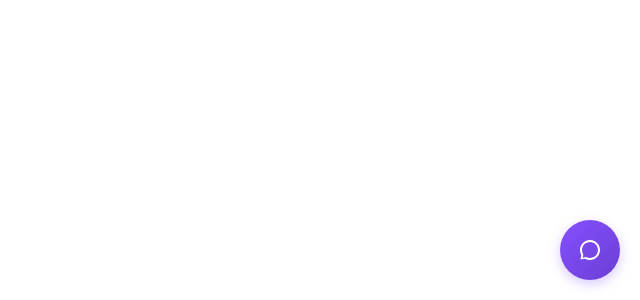
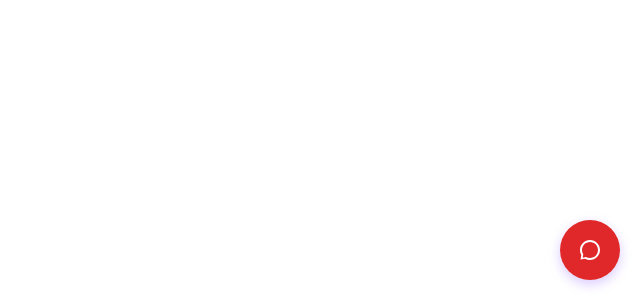
Before and after one commit to Sajeewa30/spanmor-chatbot, a Next.js app: page / in a window 1280 px wide. Shown: the part 500-800 px from the top of the page, without its empty margins (640-1280 px from the left). Built offline with nearby package versions, Linux system fonts and the light colour scheme.

Commit message:
change the primary colour to match the spanmor red

```diff
--- a/app/page.js
+++ b/app/page.js
@@ -13,8 +13,9 @@ export default function Home() {
       responseTimeText: 'We typically respond right away',
     },
     style: {
-      primaryColor: '#854fff',
-      secondaryColor: '#6b3fd4',
+      // Spanmor accurate red
+      primaryColor: '#E0282A',
+      secondaryColor: '#E0282A',
       position: 'right', // or 'left'
       backgroundColor: '#ffffff',
       fontColor: '#333333',
--- a/components/Chatbot.js
+++ b/components/Chatbot.js
@@ -550,10 +550,10 @@ Shall we get started?`
                 type="button"
                 className="quick-reply"
                 disabled={sending}
-                onClick={() => sendQuickMessage("I Want to know about Spanmor.")}
-                aria-label="I Want to know about Spanmor."
+                onClick={() => sendQuickMessage("I Want to know about Spanmor")}
+                aria-label="I Want to know about Spanmor"
               >
-                I Want to know about Spanmor.
+                I Want to know about Spanmor
               </button>
               <button
                 type="button"
```
